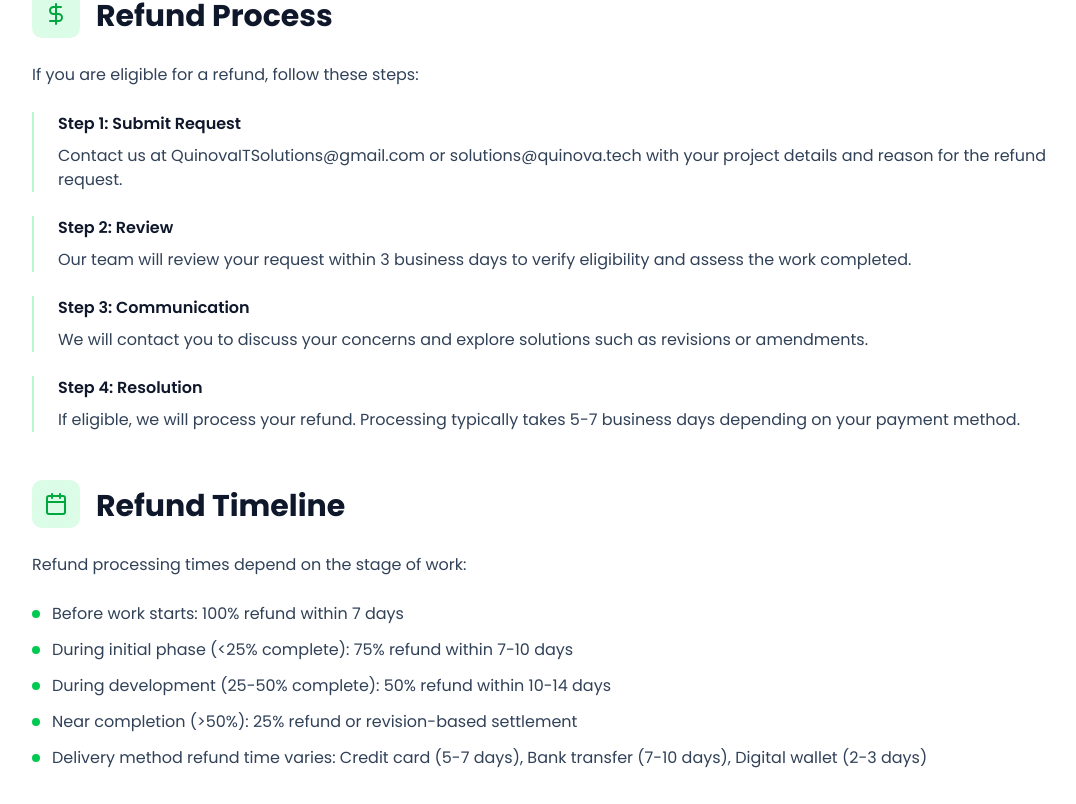
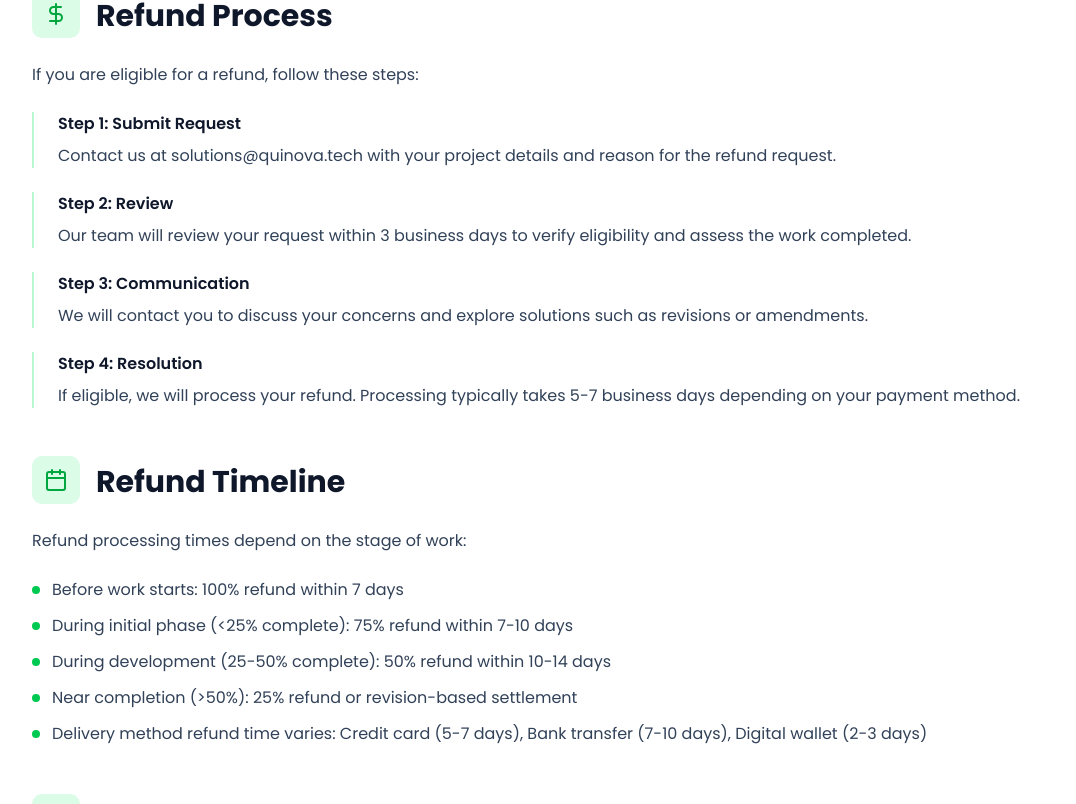
Before and after one commit to ShubhamPandey77/Quinova, a React (Vite) app: page /refund in a window 1280 px wide. Shown: the part 1661-2465 px from the top of the page, without its empty margins (96-1172 px from the left). Built offline with nearby package versions, Linux system fonts and the light colour scheme.

Commit message:
footer mail

```diff
--- a/src/components/home/CaseStudiesSection.jsx
+++ b/src/components/home/CaseStudiesSection.jsx
@@ -125,23 +125,22 @@ function CaseStudiesSection({ caseStudies }) {
                     </div>
                   </div>
 
-                  {/* Right Side: Website Preview */}
-                  <div className="w-full md:w-[60%] h-96 md:h-full p-2 bg-slate-50 flex items-center justify-center">
-
-                    <div className="relative w-full h-full overflow-hidden rounded-xl group">
+                  {/* Right Side: Website Preview with hover effect */}
+                  <div className="w-full md:w-[60%] h-96 md:h-full p-2 bg-slate-50 flex items-center justify-center group/right-side">
+                    <div className="relative w-full h-full overflow-hidden rounded-xl">
                       {/* Image */}
                       <img
                         src={caseStudies[currentIndex].image}
                         alt={caseStudies[currentIndex].title}
-                        className="w-full h-full object-fill transition-opacity duration-300 group-hover:opacity-40"
+                        className="w-full h-full object-fill transition-all duration-300 group-hover/right-side:opacity-40 group-hover/right-side:scale-105"
                       />
 
-                      {/* Overlay */}
+                      {/* Overlay - Only shows on right side hover */}
                       {caseStudies[currentIndex].link && (
                         <div
                           className="absolute inset-0 flex items-center justify-center
-                      opacity-0 group-hover:opacity-100
-                      transition-opacity duration-300 pointer-events-none"
+                          opacity-0 group-hover/right-side:opacity-100
+                          transition-all duration-300 bg-gradient-to-br from-slate-900/20 to-slate-900/10"
                         >
                           <motion.a
                             href={caseStudies[currentIndex].link}
@@ -150,9 +149,10 @@ function CaseStudiesSection({ caseStudies }) {
                             initial={{ scale: 0.9, opacity: 0 }}
                             animate={{ scale: 1, opacity: 1 }}
                             whileHover={{ scale: 1.05 }}
-                            className="pointer-events-auto bg-white text-slate-900
-                     px-6 py-3 rounded-xl font-bold text-sm
-                     flex items-center gap-2 shadow-xl"
+                            className="bg-white text-slate-900
+                             px-6 py-3 rounded-xl font-bold text-sm
+                             flex items-center gap-2 shadow-xl hover:shadow-2xl
+                             transition-shadow duration-300"
                           >
                             <ExternalLink className="w-4 h-4" />
                             Live Preview
--- a/src/const.js
+++ b/src/const.js
@@ -4,7 +4,7 @@ export const contactInfo = [
   {
     icon: null,
     title: "Email Us",
-    details: ["QuinovaITSolutions@gmail.com", "solutions@quinova.tech"],
+    details: ["solutions@quinova.tech"],
     color: "from-emerald-500 to-teal-600"
   },
   {
@@ -724,7 +724,7 @@ export const footerContactInfo = [
   {
     icon: "email",
     title: "Email Us",
-    value: ["QuinovaITSolutions@gmail.com", "solutions@quinova.tech"],
+    value: ["solutions@quinova.tech"],
     subtext: "Response within 24 hours"
   },
   {
--- a/src/pages/contactUs/ContactUs.jsx
+++ b/src/pages/contactUs/ContactUs.jsx
@@ -143,7 +143,7 @@ function ContactUs() {
 
                 <div className="space-y-6">
                   {[
-                    { icon: <Mail className="w-6 h-6" />, title: "Email Us", details: ["QuinovaITSolutions@gmail.com", "solutions@quinova.tech"], color: "from-emerald-500 to-teal-600", href: "mailto:QuinovaITSolutions@gmail.com?cc=solutions@quinova.tech" },
+                    { icon: <Mail className="w-6 h-6" />, title: "Email Us", details: ["solutions@quinova.tech"], color: "from-emerald-500 to-teal-600", href: "mailto:QuinovaITSolutions@gmail.com?cc=solutions@quinova.tech" },
                     { icon: <Phone className="w-6 h-6" />, title: "Call Us", details: ["+91 7991214170", "Mon-Fri, 9AM - 9PM ISM"], color: "from-green-500 to-emerald-600", href: "tel:+917991214170" },
                     { icon: <MapPin className="w-6 h-6" />, title: "Visit Us", details: ["Quinova IT Solutions", "Lucknow, India"], color: "from-teal-500 to-cyan-600", href: "https://maps.google.com/?q=Quinova+IT+Solutions+Lucknow" }
                   ].map((item, index) => (
--- a/src/pages/policies/PrivacyPolicy.jsx
+++ b/src/pages/policies/PrivacyPolicy.jsx
@@ -85,7 +85,7 @@ function PrivacyPolicy() {
       icon: <Mail className="w-6 h-6" />,
       content: 'For privacy-related inquiries or to exercise your rights, contact us at:',
       contact: {
-        email: ['QuinovaITSolutions@gmail.com', 'solutions@quinova.tech'],
+        email: ['solutions@quinova.tech'],
         phone: '+91 7991214170'
       }
     }
--- a/src/pages/policies/RefundPolicy.jsx
+++ b/src/pages/policies/RefundPolicy.jsx
@@ -46,7 +46,7 @@ function RefundPolicy() {
       subsections: [
         {
           heading: 'Step 1: Submit Request',
-          content: 'Contact us at QuinovaITSolutions@gmail.com or solutions@quinova.tech with your project details and reason for the refund request.'
+          content: 'Contact us at solutions@quinova.tech with your project details and reason for the refund request.'
         },
         {
           heading: 'Step 2: Review',
@@ -153,7 +153,7 @@ function RefundPolicy() {
       icon: <Mail className="w-6 h-6" />,
       content: 'Have questions? Contact us:',
       contact: {
-        email: ['QuinovaITSolutions@gmail.com', 'solutions@quinova.tech'],
+        email: ['solutions@quinova.tech'],
         phone: '+91 7991214170'
       }
     }
--- a/src/pages/policies/TermsOfService.jsx
+++ b/src/pages/policies/TermsOfService.jsx
@@ -114,7 +114,7 @@ function TermsOfService() {
       icon: <Mail className="w-6 h-6" />,
       content: 'For questions regarding these Terms of Service:',
       contact: {
-        email: ['QuinovaITSolutions@gmail.com', 'solutions@quinova.tech'],
+        email: ['solutions@quinova.tech'],
         phone: '+91 7991214170'
       }
     }
--- a/temp_const.js
+++ b/temp_const.js
@@ -4,7 +4,7 @@ export const contactInfo = [
   {
     icon: null,
     title: "Email Us",
-    details: ["QuinovaITSolutions@gmail.com"],
+    details: ["solutions@quinova.tech"],
     color: "from-emerald-500 to-teal-600"
   },
   {
```
